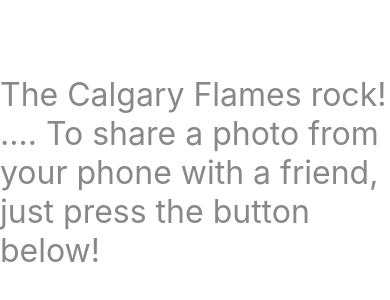
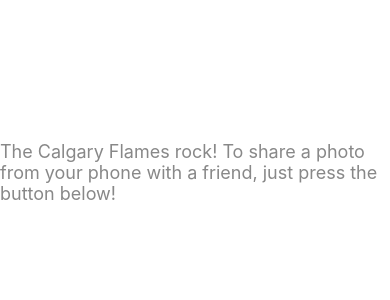
Before and after one commit to chatcher20/hockeyProject, a React Native app in the folder hockeyapp/: screen / in a window 390 px wide. Shown: the part 250-550 px from the top of the page. Built offline with nearby package versions, Linux system fonts and the light colour scheme.

Commit message:
changing text font and sizing

```diff
--- a/hockeyapp/App.js
+++ b/hockeyapp/App.js
@@ -4,8 +4,8 @@
 export default function App() {
   return (
     <View style={styles.container}>
-      <Text style={{color: '#888', fontSize: 32}}>
-        The Calgary Flames rock! .... To share a photo from your phone with a friend, just press the button below!
+      <Text style={{color: '#888', fontSize: 18}}>
+        The Calgary Flames rock! To share a photo from your phone with a friend, just press the button below!
         </Text>
       <StatusBar style="auto" />
     </View>
```
